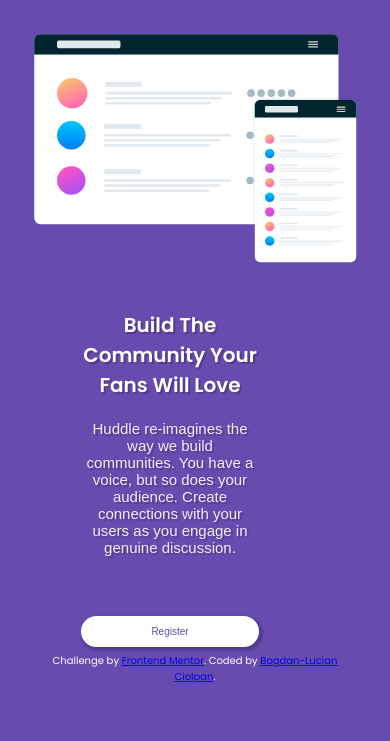
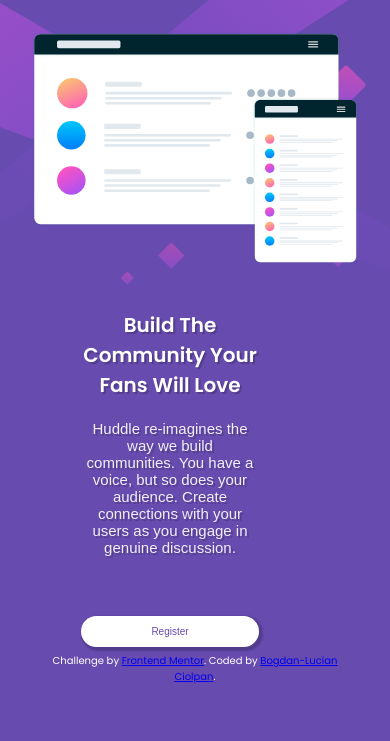
Before and after one commit to bogdanis12/bogdanis12huddlelandingpage.github.io, a plain HTML site: page index.html in a window 390 px wide. Shown: the part 103-844 px from the top of the page. Drawn offline with Linux system fonts and the light colour scheme.

Commit message:
update css bg

```diff
--- a/styles/style.scss
+++ b/styles/style.scss
@@ -10,13 +10,13 @@ html {
 
 body {
   @media (max-width: 820px) {
-    background: url(images/bg-mobile.svg);
+    background: url(/images/bg-mobile.svg);
     background-size: contain;
     background-repeat: no-repeat;
     background-color: hsl(257, 40%, 49%);
     color: white;
   }
-  background: url(images/bg-desktop.svg);
+  background: url(/images/bg-desktop.svg);
   background-size: contain;
   background-repeat: no-repeat;
   background-color: hsl(257, 40%, 49%);
```
Also changed, not shown: styles/style.css, 1 other file.
